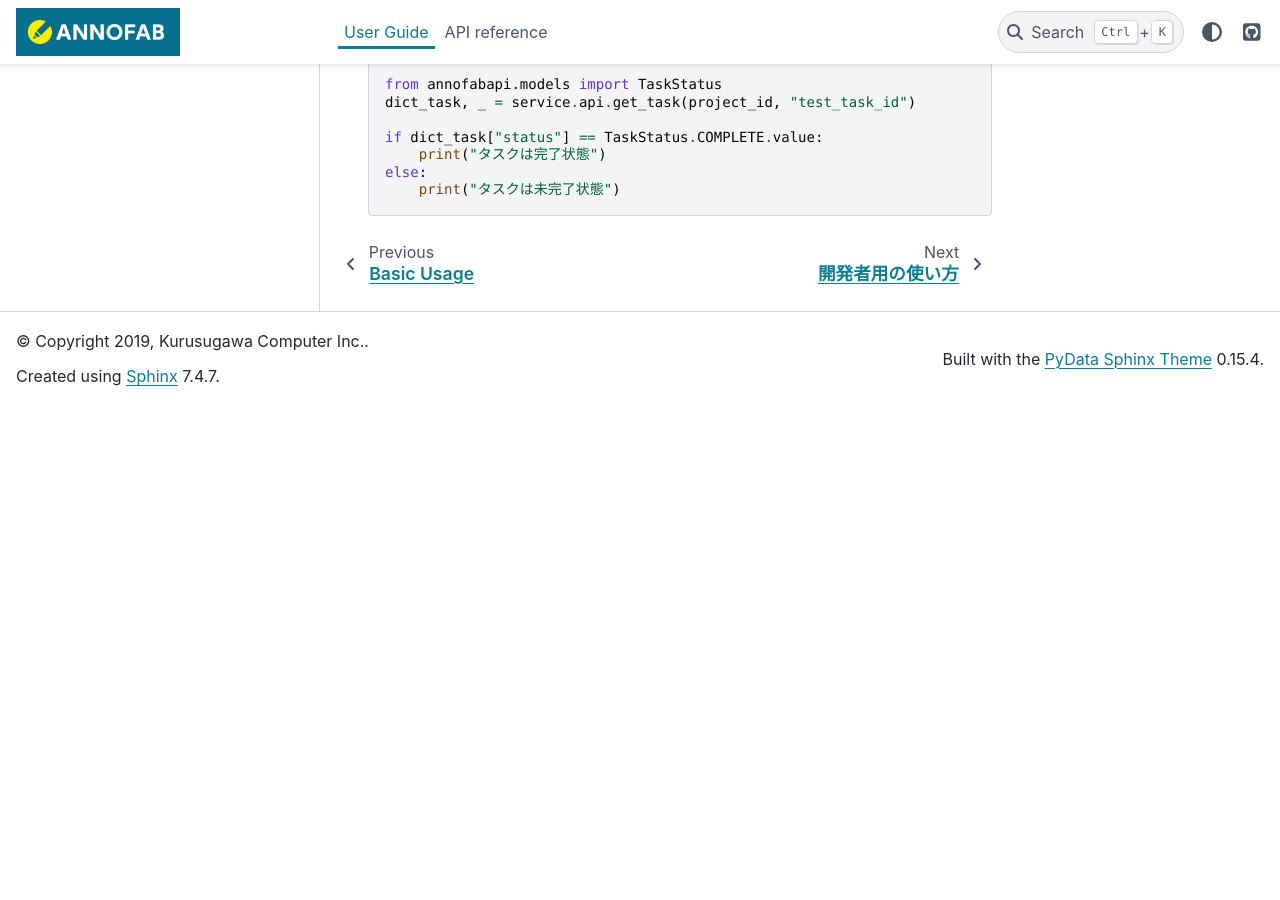
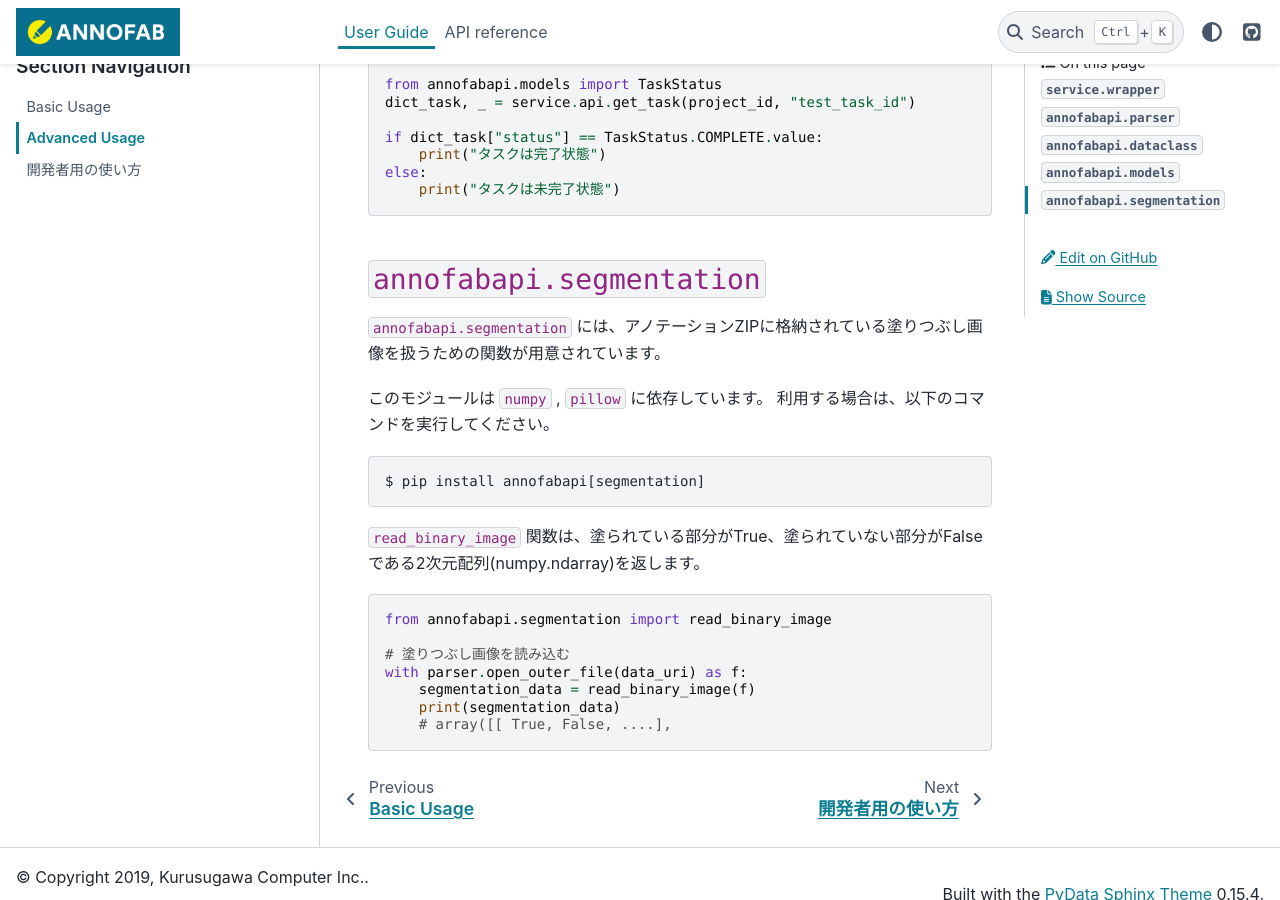
Before and after one commit to kurusugawa-computer/annofab-api-python-client, a Sphinx documentation site: the page built from docs/user_guide/advanced_usage.rst, in a window 1280 px wide and 900 px high, scrolled down 7584 px. Built offline with Sphinx 7.4.7 and the PyData theme 0.15.4, drawn with Linux system fonts in a browser that asks for light colours; pages that are not in the unit, such as notebooks, are missing from menus; before the commit the page ends 7989 px from its top, so only the background shows below that; some of the changed text lies outside the part shown.

Commit message:
update document

```diff
--- a/docs/user_guide/advanced_usage.rst
+++ b/docs/user_guide/advanced_usage.rst
@@ -224,9 +224,9 @@
 
 
 
-塗りつぶし画像を読み込む
+塗りつぶし画像を開く
 --------------------------------------------------
-``SimpleAnnotationParser.open_outer_file()`` メソッドを実行すると、塗りつぶし画像を読み込みます。
+``SimpleAnnotationParser.open_outer_file()`` メソッドを実行すると、塗りつぶし画像ファイルを開きます。
 
 .. code-block:: python
 
@@ -236,10 +236,9 @@
     # 塗りつぶし画像の相対パス
     data_uri = detail.data["data_uri"]
 
-    # 塗りつぶし画像を読み込む
+    # 塗りつぶし画像を開く
     with parser.open_outer_file(data_uri) as f:
         pass
-
 
 
 アノテーションzip内のすべてのJSONを読み込む
@@ -344,3 +343,33 @@
         print("タスクは完了状態")
     else:
         print("タスクは未完了状態")
+
+
+
+
+
+``annofabapi.segmentation``
+=============================================
+
+``annofabapi.segmentation`` には、アノテーションZIPに格納されている塗りつぶし画像を扱うための関数が用意されています。
+
+このモジュールは ``numpy`` , ``pillow`` に依存しています。
+利用する場合は、以下のコマンドを実行してください。
+
+.. code-block::
+
+    $ pip install annofabapi[segmentation]
+
+
+``read_binary_image`` 関数は、塗られている部分がTrue、塗られていない部分がFalseである2次元配列(numpy.ndarray)を返します。
+
+
+.. code-block:: python
+
+    from annofabapi.segmentation import read_binary_image
+
+    # 塗りつぶし画像を読み込む
+    with parser.open_outer_file(data_uri) as f:
+        segmentation_data = read_binary_image(f)
+        print(segmentation_data)
+        # array([[ True, False, ....],
```
Also changed, not shown: README.md (+11 -0 lines).
